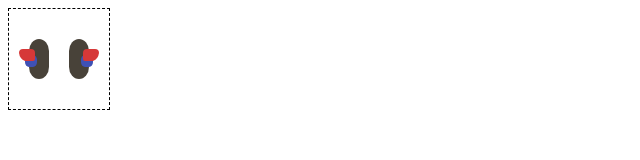
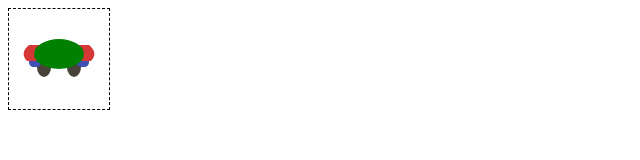
Before and after one commit to jimkang/lets-see-it, a website: page sketch.html in a window 1280 px wide. Shown: the whole page, without its empty margins (0-640 px from the left). Drawn offline with Linux system fonts and the light colour scheme.

Commit message:
Add shoulders and trunk. Move the other parts around.

```diff
--- a/sketch.html
+++ b/sketch.html
@@ -9,33 +9,36 @@
   <g id="sketch-area">
 
     <!-- Feet -->
-    <rect x="20" y="30" width="20" height="40" rx="10" ry="12" fill="#484239"></rect>
-    <rect x="60" y="30" width="20" height="40" rx="10" ry="12" fill="#484239"></rect>
+    <rect x="28" y="40" width="14" height="28" rx="8" ry="10" fill="#484239"></rect>
+    <rect x="58" y="40" width="14" height="28" rx="8" ry="10" fill="#484239"></rect>
 
     <!-- Hands -->
-    <rect x="16" y="46" width="12" height="12" rx="4" ry="5" fill="#3F51B5"></rect
+    <rect x="20" y="46" width="12" height="12" rx="4" ry="5" fill="#3F51B5"></rect
       >
-    <rect x="72" y="46" width="12" height="12" rx="4" ry="5" fill="#3F51B5"></rect>
+    <rect x="68" y="46" width="12" height="12" rx="4" ry="5" fill="#3F51B5"></rect>
 
-    <!-- Arms -->
-    <path d="M 14 40
-    L 22 40
-    A 4 4, 0, 0, 1, 26 44
-    L 26 50
-    A 2 2, 0, 0, 1, 24 52
-    L 16 52
-    A 10 10, 0, 0, 1, 10 44
-    A 4 4, 0, 0, 1, 14 40
-    Z" fill="#d63838"></path>
-    <path d="M 86 40
-    L 78 40
-    A 4 4, 0, 0, 0, 74 44
-    L 74 50
-    A 2 2, 0, 0, 0, 76 52
-    L 84 52
-    A 10 10, 0, 0, 0, 90 44
-    A 4 4, 0, 0, 0, 86 40
-    Z" fill="#d63838"></path>
+    <!-- Shoulders -->
+    <path d="M 20 36
+    L 30 36
+    A 4 4, 0, 0, 1, 30 40
+    L 30 50
+    A 2 2, 0, 0, 1, 28 52
+    L 18 52
+    A 80 25, 0, 0, 1, 20 36
+    Z"
+    fill="#d63838"></path>
+    <path d="M 80 36
+      L 70 36
+      A 4 4, 0, 0, 0, 70 40
+      L 70 50
+      A 2 2, 0, 0, 0, 72 52
+      L 82 52
+      A 80 25, 0, 0, 0, 80 36
+    Z"
+    fill="#d63838"></path>
+
+    <!-- Trunk -->
+    <rect x="25" y="30" width="50" height="30" rx="25" ry="15" fill="green"></rect>
   </g>
 </svg>
 
```
Also changed, not shown: data/figure-defs.yaml (+31 -25 lines).
